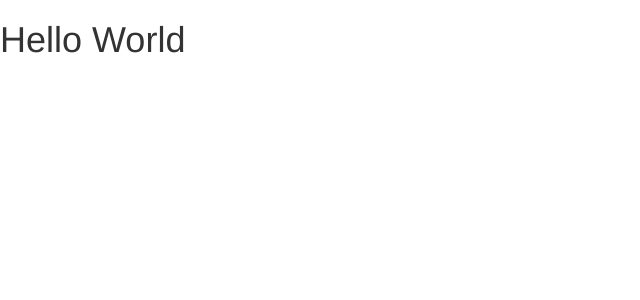
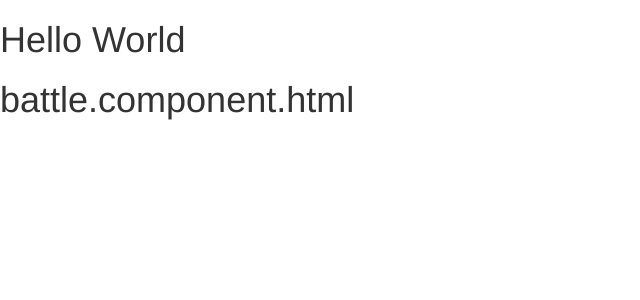
Before and after one commit to vanderleisilva/pokemon-battle-angular, an Angular app: page /battle in a window 1280 px wide. Before the commit this address led to /. Shown: the top 300 px of the page, without its empty margins (0-640 px from the left). Built offline with nearby package versions, Linux system fonts and the light colour scheme.

Commit message:
Add components mockup

```diff
--- a/src/app/app.module.ts
+++ b/src/app/app.module.ts
@@ -5,12 +5,16 @@ import { AppComponent } from './app.component';
 import { AppRoutingModule } from './/app-routing.module';
 
 import { SelectionComponent } from './selection/selection.component';
+import { BattleComponent } from './battle/battle.component';
+import { EndComponent } from './end/end.component';
 
 
 @NgModule({
   declarations: [
     AppComponent,
-    SelectionComponent
+    SelectionComponent,
+    BattleComponent,
+    EndComponent
   ],
   imports: [
     BrowserModule,
--- /dev/null
+++ b/src/app/battle/battle.component.html
@@ -0,0 +1 @@
+<h1>battle.component.html</h1>
--- /dev/null
+++ b/src/app/battle/battle.component.ts
@@ -0,0 +1,8 @@
+import { Component } from '@angular/core';
+
+@Component({
+  templateUrl: './battle.component.html',
+})
+export class BattleComponent {
+  title = 'Hello World';
+}
--- /dev/null
+++ b/src/app/end/end.component.html
@@ -0,0 +1 @@
+<h1>end.component.html</h1>
--- /dev/null
+++ b/src/app/end/end.component.ts
@@ -0,0 +1,8 @@
+import { Component } from '@angular/core';
+
+@Component({
+  templateUrl: './end.component.html',
+})
+export class EndComponent {
+  title = 'Hello World';
+}
```
Also changed, not shown: src/app/app-routing.module.ts (+6 -1 lines).
